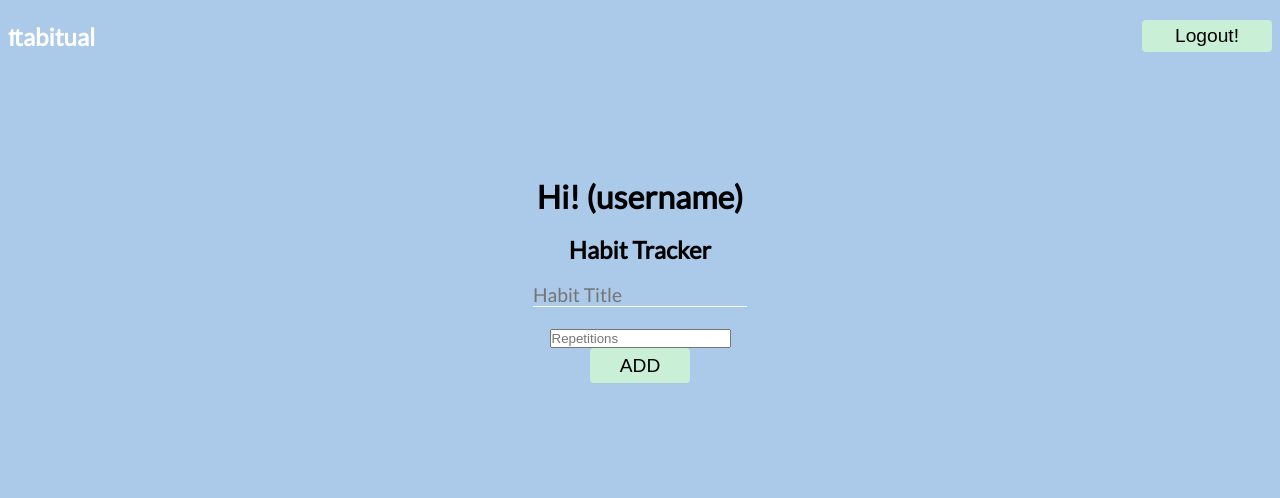
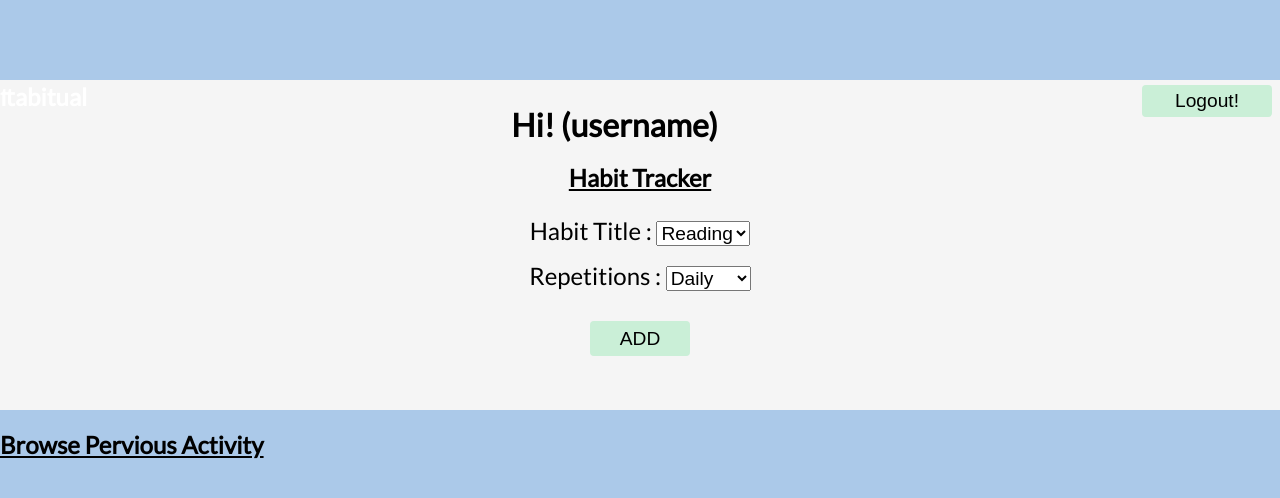
Before and after one commit to Moontoast435/Habitual, a plain HTML site: page client/homeindex.html in a window 1280 px wide. Drawn offline with Linux system fonts and the light colour scheme.

Commit message:
made changes in homepagestyles.css

```diff
--- a/client/homeindex.html
+++ b/client/homeindex.html
@@ -26,11 +26,21 @@
 
 
         <div id="greeting" class="col-lg-6">
-           <h1>Hi! (username)</username></h1><br>
-            <h2>Habit Tracker</h2><br>
+           <h1 >Hi! (username)</username></h1><br>
+            <h2 class="formHeading">Habit Tracker</h2><br>
            <form id="createHabitForm">
-            <input type="text" id="habitName" placeholder="Habit Title"><br>
-            <input type="select" id="frequency" name="" placeholder="Repetitions"><br>
+        <label for="habits">Habit Title : </label>
+            <select name="habits" id="habitName">
+                <option value="Reading">Reading</option>
+                <option value="Cycling">Cycling</option>
+                <option value="Walk">Walk</option>
+                <option value="Yoga">Yoga</option>
+            </select><br>
+        <label for="habits">Repetitions : </label>
+                <select name="habits" id="frequency">
+                  <option value="Daily">Daily</option>
+                  <option value="Weekly">Weekly</option>
+                </select><br>
             <button type="submit" id="createPost">ADD</button><br><br>
            </form>
         </div>
@@ -39,17 +49,7 @@
         <div id="greetingPost" class="col-lg-6">
             <h2>Browse Pervious Activity</h2><br>
 
-
         </div>
-
-
-
-
-
-
-
-
-
 
 </body>
 </html>
--- a/client/static/css/homepagestyles.css
+++ b/client/static/css/homepagestyles.css
@@ -21,7 +21,7 @@ p{
 /** Nav bar**/
 
 .navbar{
-    padding: 0 0 4.5rem;
+    padding: 0 0 ;
 
     }
     .navbar-brand{
@@ -30,8 +30,7 @@ p{
         font-weight: bold;
         color: #fff;
         display: inline;
-        margin-top: 20px;
-        margin-left: 8px;
+
         float: left;
         text-decoration: none;
     }
@@ -48,7 +47,7 @@ p{
         width: 130px;
         transition: all 0.5s;
         cursor: pointer;
-        margin-top:20px;
+        margin-top:5px;
         margin-right: 8px;
         float: right;
       }
@@ -92,37 +91,31 @@ p{
         text-align: center;
         margin-top: 80px;
         padding: 25px;
+        background-color:whitesmoke;
+
+
+
     }
 
-    #createMenuBtn {
-        height: 45px;
-        width:45px;
-        border-radius:30px;
-        line-height: 3;
+    .formHeading {
+      text-decoration: underline;
     }
 
-
-    #greetingPost {
-      text-align: justify;
-      display: none;
+    #createHabitForm {
+      font-size: 1.5rem;
+      text-decoration: ;
     }
 
-    input[type="text"], input[type="number"], input[type="date"]{
-      background: transparent;
-      border: 0;
-      border-radius:0 ;
-      border-bottom: 1px solid #fff;
-      color: gray;
-      font-family: 'Lato', sans-serif;
-      font-size: 1.2em;
-      font-weight: 500;
-      margin-bottom: 20px;
-      text-align: justify;
+    #habitName {
+      font-size: 1.2rem;
+      justify-content: space-around;
+      margin-block: 10px;
     }
 
-    input[type="number"] {
-      width: 100px;
-      margin-bottom: 20px;
+    #frequency {
+      font-size: 1.2rem;
+      justify-content: space-around;
+      margin-block: 10px;
     }
 
     #createPost {
@@ -132,7 +125,32 @@ p{
       background-color:#caefd7 ;
       border: none;
       border-radius:4px;
+      margin-top: 20px;
     }
+
+    #greetingPost {
+      text-align: justify;
+      display: flex;
+      margin-top: 20px;
+      text-decoration: underline;
+
+    }
+
+    .habit-container {
+  display: flex;
+  padding: 0 50px;
+  gap: 0 50px;
+}
+.habit-name {
+  font-size: 16px;
+}
+.habit-information {
+  font-size: 16px;
+}
+.habit-footer {
+  display: flex;
+  gap: 0 50px;
+}
 
 
 
```
